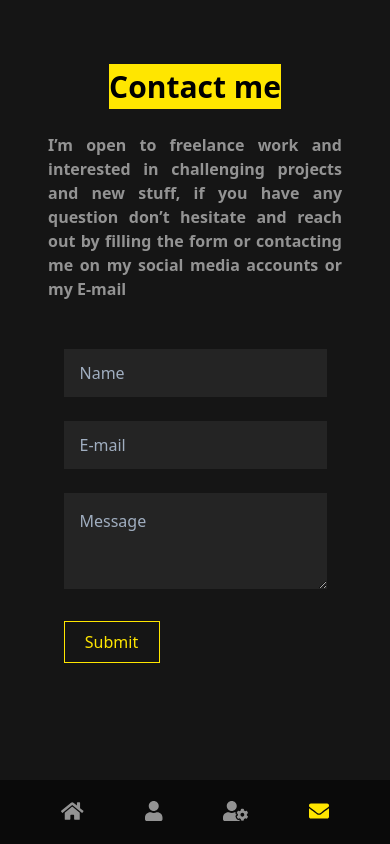
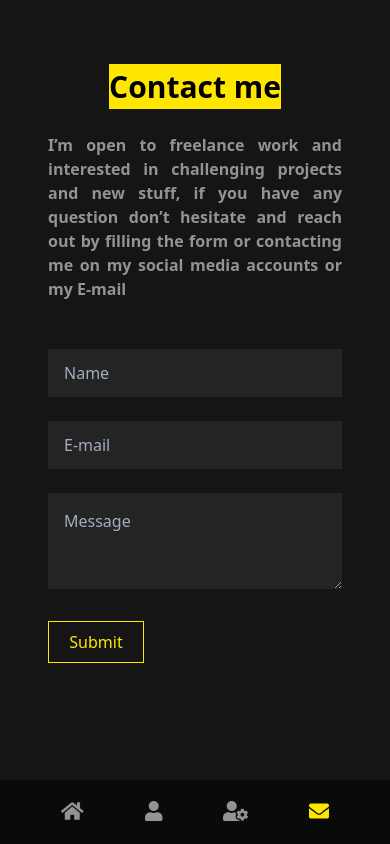
Before and after one commit to husseinTalal2/portfolio, a React (Create React App) app: page /contact in a window 390 px wide. Built offline with nearby package versions, Linux system fonts and the light colour scheme.

Commit message:
fixing responsive issue

```diff
--- a/src/App.js
+++ b/src/App.js
@@ -12,7 +12,7 @@ import { Route, Switch } from 'react-router-dom';
 import { BrowserRouter as Router } from 'react-router-dom';
 function App() {
   return (
-    <div className="flex flex-col overflow-hidden">
+    <div className="flex flex-col overflow-x-hidden">
       <Router>
         <Navbar />
         <Switch>
--- a/src/containers/ContactPage/ContactPage.js
+++ b/src/containers/ContactPage/ContactPage.js
@@ -18,8 +18,8 @@ const SignupSchema = Yup.object().shape({
 
 function ContactPage() {
   return (
-    <div className="bg-dark flex w-screen h-screen">
-      <div className="mt-16 contact-form lg:px-32 px-12 xs:px-4 md:mt-24 md:mt-40 md:w-1/2 md:block flex flex-col items-center">
+    <div className="bg-dark flex w-screen ">
+      <div className="mt-16 contact-form lg:px-32 px-12 xs:px-4 md:mt-24 md:mt-40 md:w-1/2 md:block flex flex-col items-center md:mb-0 mb-16">
         <h1 className="inline text-black bg-primaryYellow text-3xl lg:text-5xl font-semibold inline">
           Contact me
         </h1>
@@ -41,7 +41,7 @@ function ContactPage() {
           }}
         >
           {({ errors, touched }) => (
-            <Form className="flex flex-col  bg-dark">
+            <Form className="flex flex-col w-full bg-dark">
               <Field
                 className="bg-inputColor text-placeholderColor h-12 rounded-none p-4 mt-6"
                 name="firstName"
@@ -83,7 +83,7 @@ function ContactPage() {
           )}
         </Formik>
       </div>
-      <div className="w-1/2 bg-primaryYellow hidden md:flex items-center">
+      <div className="w-1/2 h-screen bg-primaryYellow hidden md:flex items-center">
         <p className="w-3/4 pl-16 text-2xl font-semibold text-justify">
           I’m open to freelance work and interested in challenging projects and
           new stuff, if you have any question don’t hesitate and reach out by
```
